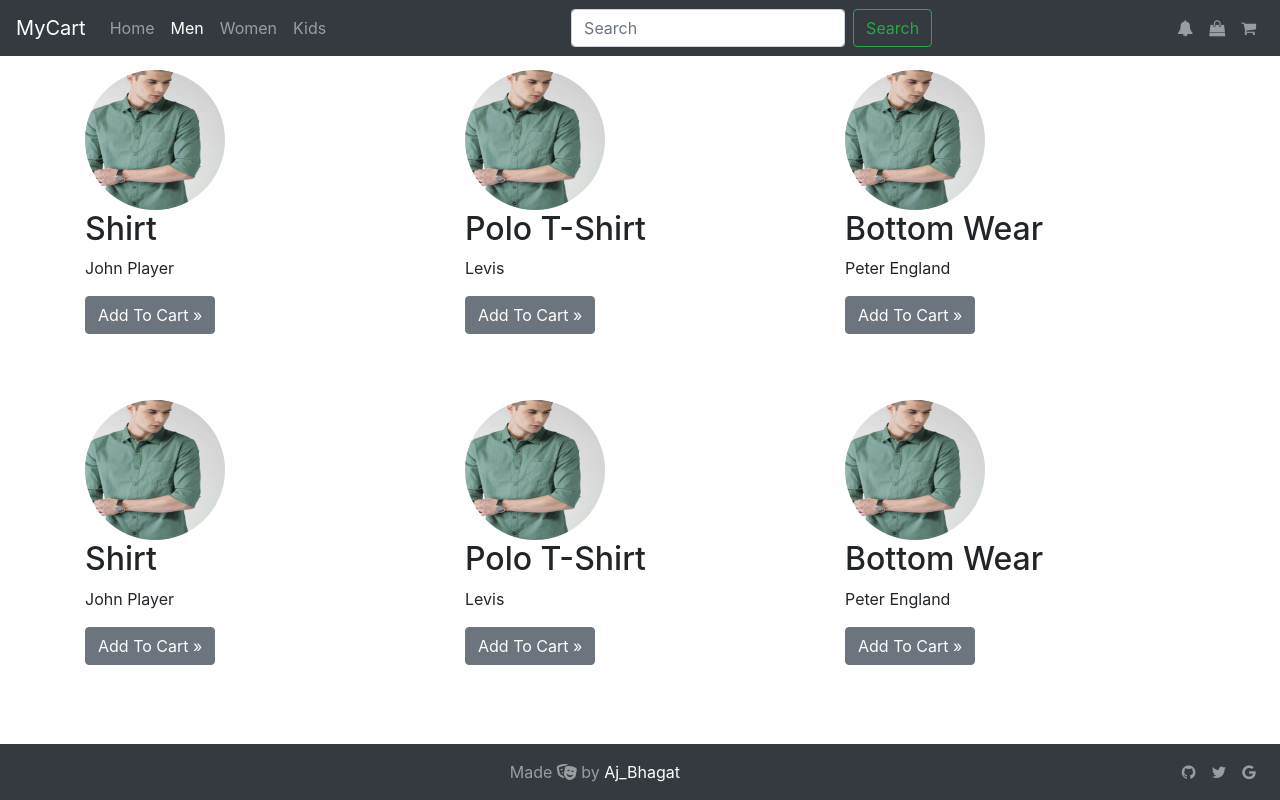
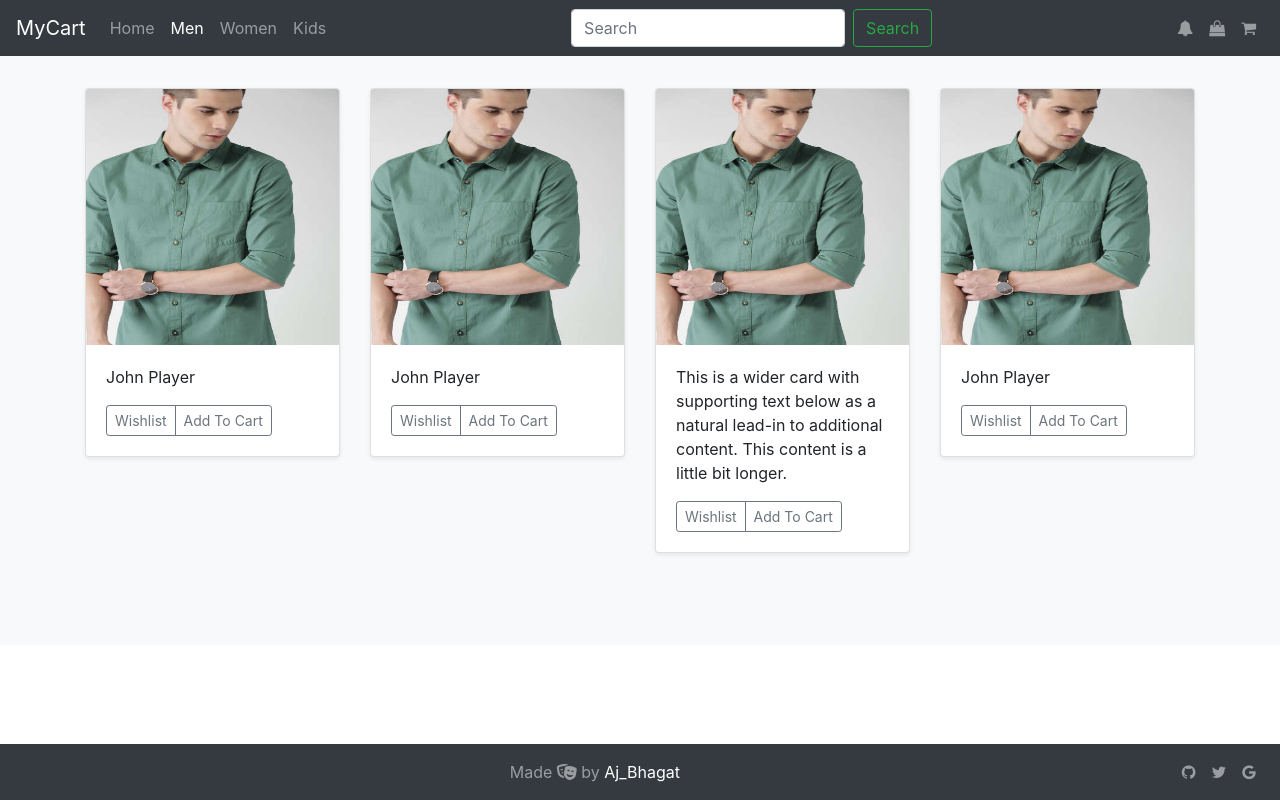
Before and after one commit to aj-bhagat/Shopping-Cart--MEAN-Stack, an Angular app in the folder AngularApp/: page /men in a window 1280 px wide. Built offline with nearby package versions, Linux system fonts and the light colour scheme.

Commit message:
AngularApp

```diff
--- a/AngularApp/src/app/men/men.component.css
+++ b/AngularApp/src/app/men/men.component.css
@@ -1,6 +1,13 @@
 .container {
-    margin-top: 70px;
+    margin-top: 40px;
 }
 .row{
-    margin-bottom: 50px;
+    margin-bottom: 20px;
 }
+.card-img-top{
+    height: 20vw;
+    object-fit: inherit;
+}
+.col-md-4 {
+max-width: 25%;
+}
--- a/AngularApp/src/app/men/men.component.html
+++ b/AngularApp/src/app/men/men.component.html
@@ -1,42 +1,67 @@
-<div class="container marketing">
-  <div class="row">
-    <div class="col-lg-4">
-      <img class="rounded-circle" src="http://localhost:4200/assets/shirt.jpg" alt="Generic placeholder image" width="140" height="140">
-      <h2>Shirt</h2>
-      <p>John Player</p>
-      <p><a class="btn btn-secondary" href="#" role="button">Add To Cart &raquo;</a></p>
-    </div><!-- /.col-lg-4 -->
-    <div class="col-lg-4">
-      <img class="rounded-circle" src="http://localhost:4200/assets/shirt.jpg" alt="Generic placeholder image" width="140" height="140">
-      <h2>Polo T-Shirt</h2>
-      <p>Levis</p>
-      <p><a class="btn btn-secondary" href="#" role="button">Add To Cart &raquo;</a></p>
-    </div><!-- /.col-lg-4 -->
-    <div class="col-lg-4">
-      <img class="rounded-circle" src="http://localhost:4200/assets/shirt.jpg" alt="Generic placeholder image" width="140" height="140">
-      <h2>Bottom Wear</h2>
-      <p>Peter England</p>
-      <p><a class="btn btn-secondary" href="#" role="button">Add To Cart &raquo;</a></p>
-    </div><!-- /.col-lg-4 -->
-  </div><!-- /.row -->
-  <div class="row">
-    <div class="col-lg-4">
-      <img class="rounded-circle" src="http://localhost:4200/assets/shirt.jpg" alt="Generic placeholder image" width="140" height="140">
-      <h2>Shirt</h2>
-      <p>John Player</p>
-      <p><a class="btn btn-secondary" href="#" role="button">Add To Cart &raquo;</a></p>
-    </div><!-- /.col-lg-4 -->
-    <div class="col-lg-4">
-      <img class="rounded-circle" src="http://localhost:4200/assets/shirt.jpg" alt="Generic placeholder image" width="140" height="140">
-      <h2>Polo T-Shirt</h2>
-      <p>Levis</p>
-      <p><a class="btn btn-secondary" href="#" role="button">Add To Cart &raquo;</a></p>
-    </div><!-- /.col-lg-4 -->
-    <div class="col-lg-4">
-      <img class="rounded-circle" src="http://localhost:4200/assets/shirt.jpg" alt="Generic placeholder image" width="140" height="140">
-      <h2>Bottom Wear</h2>
-      <p>Peter England</p>
-      <p><a class="btn btn-secondary" href="#" role="button">Add To Cart &raquo;</a></p>
-    </div><!-- /.col-lg-4 -->
-  </div><!-- /.row -->
+<div class="album py-5 bg-light">
+  <div class="container">
+    <div class="row">
+      <div class="col-md-4">
+        <div class="card mb-4 shadow-sm">
+          <img class="card-img-top" src="http://localhost:4200/assets/shirt.jpg" alt="Card image cap">
+          <div class="card-body">
+            <p class="card-text">John Player</p>
+            <div class="d-flex justify-content-between align-items-center">
+              <div class="btn-group">
+                <button type="button" class="btn btn-sm btn-outline-secondary">Wishlist</button>
+                <button type="button" class="btn btn-sm btn-outline-secondary">Add To Cart</button>
+              </div>
+              <small class="text-muted"></small>
+            </div>
+          </div>
+        </div>
+      </div>
+      <div class="col-md-4">
+        <div class="card mb-4 shadow-sm">
+          <img class="card-img-top" src="http://localhost:4200/assets/shirt.jpg" alt="Card image cap">
+          <div class="card-body">
+            <p class="card-text">John Player</p>
+            <div class="d-flex justify-content-between align-items-center">
+              <div class="btn-group">
+                <button type="button" class="btn btn-sm btn-outline-secondary">Wishlist</button>
+                <button type="button" class="btn btn-sm btn-outline-secondary">Add To Cart</button>
+              </div>
+              <small class="text-muted"></small>
+            </div>
+          </div>
+        </div>
+      </div>
+      <div class="col-md-4">
+        <div class="card mb-4 shadow-sm">
+          <img class="card-img-top" src="http://localhost:4200/assets/shirt.jpg" alt="Card image cap">
+          <div class="card-body">
+            <p class="card-text">This is a wider card with supporting text below as a natural lead-in to additional
+              content. This content is a little bit longer.</p>
+            <div class="d-flex justify-content-between align-items-center">
+              <div class="btn-group">
+                <button type="button" class="btn btn-sm btn-outline-secondary">Wishlist</button>
+                <button type="button" class="btn btn-sm btn-outline-secondary">Add To Cart</button>
+              </div>
+              <small class="text-muted"></small>
+            </div>
+          </div>
+        </div>
+      </div>
+      <div class="col-md-4">
+        <div class="card mb-4 shadow-sm">
+          <img class="card-img-top" src="http://localhost:4200/assets/shirt.jpg" alt="Card image cap">
+          <div class="card-body">
+            <p class="card-text">John Player</p>
+            <div class="d-flex justify-content-between align-items-center">
+              <div class="btn-group">
+                <button type="button" class="btn btn-sm btn-outline-secondary">Wishlist</button>
+                <button type="button" class="btn btn-sm btn-outline-secondary">Add To Cart</button>
+              </div>
+              <small class="text-muted"></small>
+            </div>
+          </div>
+        </div>
+      </div>
+    </div>
+  </div>
 </div>
--- a/AngularApp/src/app/women/women.component.css
+++ b/AngularApp/src/app/women/women.component.css
@@ -8,3 +8,6 @@
     height: 20vw;
     object-fit: inherit;
 }
+.col-md-4 {
+max-width: 25%;
+}
--- a/AngularApp/src/app/women/women.component.html
+++ b/AngularApp/src/app/women/women.component.html
@@ -52,48 +52,16 @@
 
       <div class="col-md-4">
         <div class="card mb-4 shadow-sm">
-          <img class="card-img-top" data-src="holder.js/100px225?theme=thumb&bg=55595c&fg=eceeef&text=Thumbnail" alt="Card image cap">
+          <img class="card-img-top" src="http://localhost:4200/assets/Kurta2.jpg" alt="Card image cap">
           <div class="card-body">
             <p class="card-text">This is a wider card with supporting text below as a natural lead-in to additional
               content. This content is a little bit longer.</p>
             <div class="d-flex justify-content-between align-items-center">
               <div class="btn-group">
-                <button type="button" class="btn btn-sm btn-outline-secondary">View</button>
-                <button type="button" class="btn btn-sm btn-outline-secondary">Edit</button>
+                <button type="button" class="btn btn-sm btn-outline-secondary">Wishlist</button>
+                <button type="button" class="btn btn-sm btn-outline-secondary">Add To Cart</button>
               </div>
-              <small class="text-muted">9 mins</small>
-            </div>
-          </div>
-        </div>
-      </div>
-      <div class="col-md-4">
-        <div class="card mb-4 shadow-sm">
-          <img class="card-img-top" data-src="holder.js/100px225?theme=thumb&bg=55595c&fg=eceeef&text=Thumbnail" alt="Card image cap">
-          <div class="card-body">
-            <p class="card-text">This is a wider card with supporting text below as a natural lead-in to additional
-              content. This content is a little bit longer.</p>
-            <div class="d-flex justify-content-between align-items-center">
-              <div class="btn-group">
-                <button type="button" class="btn btn-sm btn-outline-secondary">View</button>
-                <button type="button" class="btn btn-sm btn-outline-secondary">Edit</button>
-              </div>
-              <small class="text-muted">9 mins</small>
-            </div>
-          </div>
-        </div>
-      </div>
-      <div class="col-md-4">
-        <div class="card mb-4 shadow-sm">
-          <img class="card-img-top" data-src="holder.js/100px225?theme=thumb&bg=55595c&fg=eceeef&text=Thumbnail" alt="Card image cap">
-          <div class="card-body">
-            <p class="card-text">This is a wider card with supporting text below as a natural lead-in to additional
-              content. This content is a little bit longer.</p>
-            <div class="d-flex justify-content-between align-items-center">
-              <div class="btn-group">
-                <button type="button" class="btn btn-sm btn-outline-secondary">View</button>
-                <button type="button" class="btn btn-sm btn-outline-secondary">Edit</button>
-              </div>
-              <small class="text-muted">9 mins</small>
+              <small class="text-muted"></small>
             </div>
           </div>
         </div>
```
Also changed, not shown: AngularApp/src/assets/Kurta2.jpg (added).
